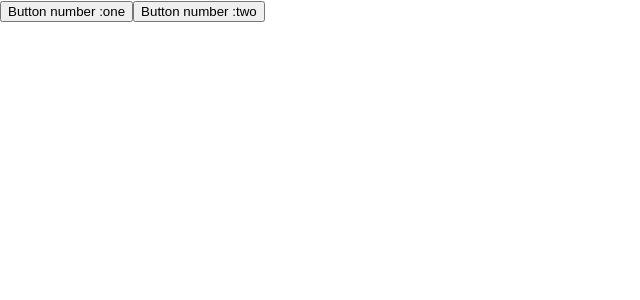
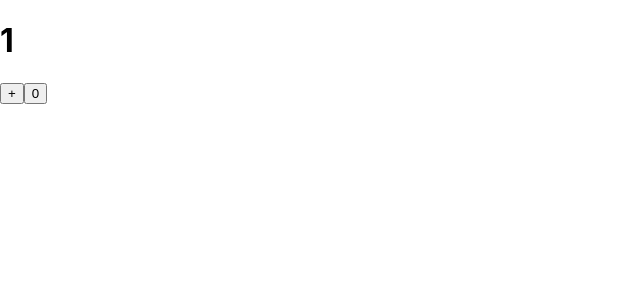
Before and after one commit to gromVlad/microtask-, a React (Create React App) app: page / in a window 1280 px wide. Shown: the top 300 px of the page, without its empty margins (0-640 px from the left). Built offline with nearby package versions, Linux system fonts and the light colour scheme.

Commit message:
useState

```diff
--- a/src/App.tsx
+++ b/src/App.tsx
@@ -1,16 +1,22 @@
-import React from "react";
+import React, { useState } from "react";
 import "./App.css";
-import { Button } from "./button/button";
 
 function App() {
-  const fun1 = (name: string, age: number) => {
-    console.log(name + " " + age);
-  };
+  let [i,setI] = useState(1)
+
+  const plusvalue = () => {
+    setI(++i)
+  }
+
+  const nullvalue = () => {
+    setI(0)
+  }
 
   return (
     <>
-      <Button name={"one"} logic={() => fun1("cat", 5)} />
-      <Button name={"two"} logic={() => fun1("dog", 6)} />
+      <h1>{i}</h1>
+      <button onClick={plusvalue}>+</button>
+      <button onClick={nullvalue}>0</button>
     </>
   );
 }
--- a/src/button/button.tsx
+++ /dev/null
@@ -1,19 +0,0 @@
-type ButtonType = {
-  name: string;
-  logic: () => void;
-};
-
-export const Button = (props: ButtonType) => {
-
-  // const fun3 = () => {
-  //   props.logic();
-  // };
-  // <button onClick={fun3}>Button number :{props.name}</button>
-
-  return (
-    <button onClick={() => props.logic()}>Button number :{props.name}</button>
-  );
-};
-// cat 5
-// dog 6
-// dog 6
```
